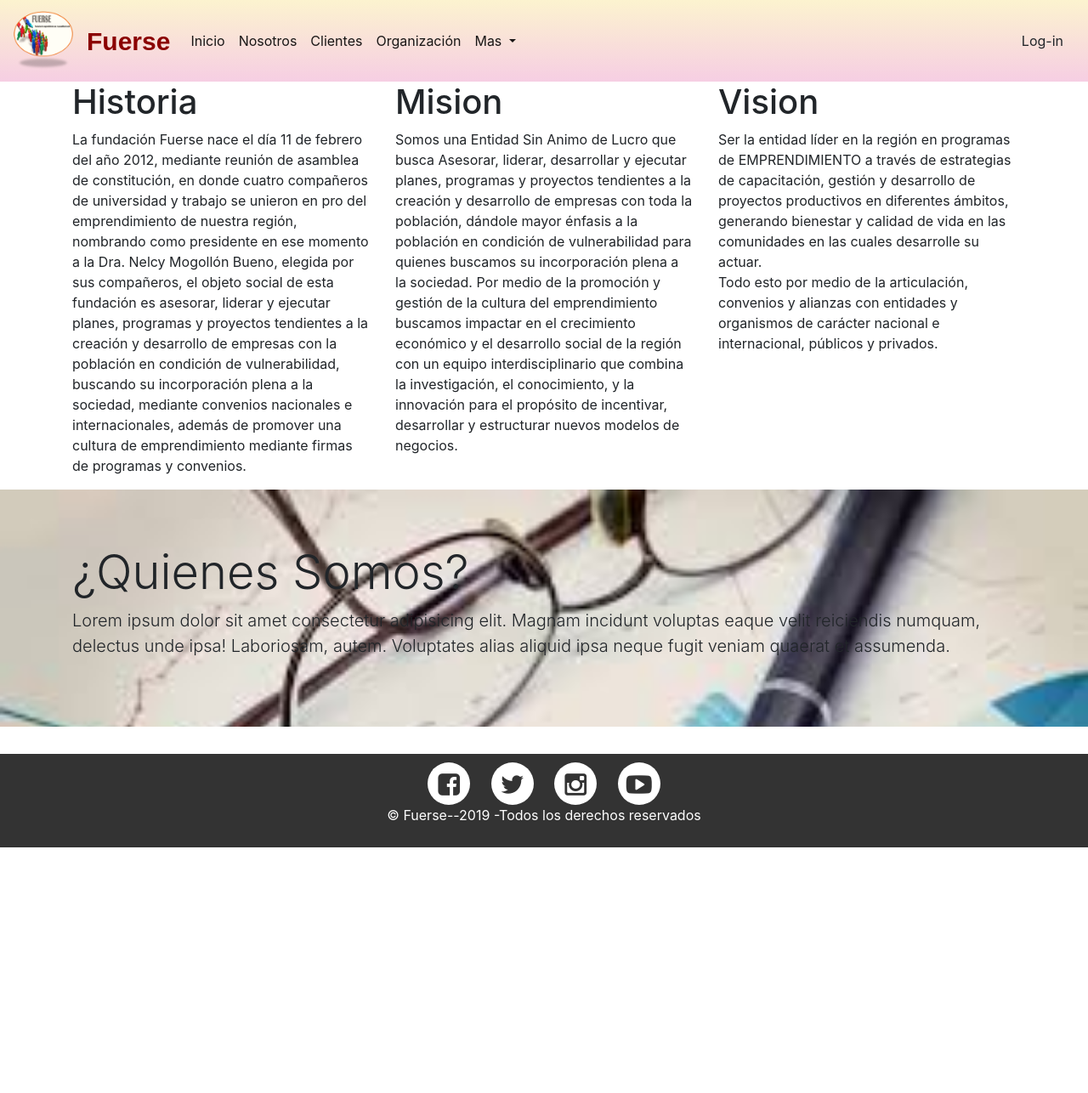
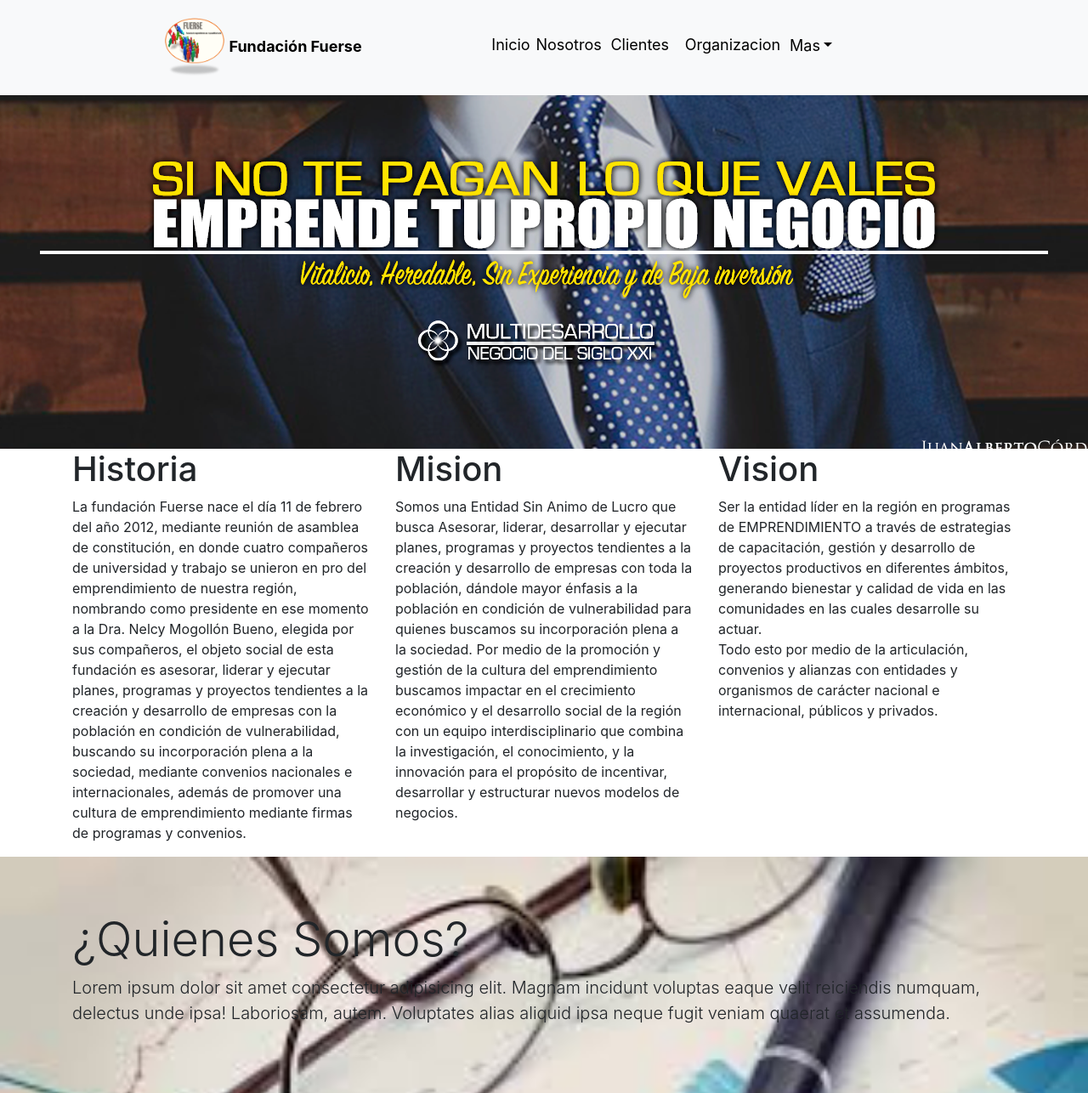
Before and after one commit to ronaldo071515/website, a PHP site: page / in a window 1280 px wide. Shown: the top 1286 px of the page at 85% size. Before the commit the page ends 997 px from the top, so only its background shows below. Run offline with PHP 8.4, Linux system fonts and the light colour scheme; some libraries are stand-ins or nearby versions.

Commit message:
change in index button  viva Chavez

```diff
--- a/css/estilos.css
+++ b/css/estilos.css
@@ -7,25 +7,7 @@
     color: darkred;
 }
 
-nav {
-    background: linear-gradient(#FCF3CF , #F6CEE3 );
-}
-
-#change:hover {
-    background-color:#F5A9BC;
-}
-#button:hover {
-    background-color: darkslategray;
-    color: blanchedalmond;
-    border-radius: 4px;
-    border: 2px solid #F6CEE3;
-}
-#dropdown {
-    background: linear-gradient(#FCF3CF , #F6CEE3 );
-}
-
 /*Estilos del footer*/
-
 .footer {
     background: #333;
 	color: #fff;
@@ -52,3 +34,52 @@
     background-image: url("../img/finanzas.jpg");
     background-size: cover;
 }
+
+/*Estilos par el menu*/
+#navbar {
+    background-color: #f1f1f1;
+    padding: 20px 5px;
+    transition: 0.2s;
+    position: fixed;
+    width: 100%;
+    top: 0;
+    z-index: 99;
+  }
+  #navbar a {
+    float: left;
+    color: black;
+    text-align: center;
+    padding: 1px;
+    text-decoration: none;
+    font-size: 18px;
+    line-height: 15px;
+    border-radius: 4px;
+    margin-left:15%;
+  }
+  #navbarNav{
+      margin-left:10%;
+  }
+
+  .bg {
+    margin-top:26px;
+    background: url('../img/empre.jpg') no-repeat center center;
+    position: fixed;
+    width: 100%;
+    height: 550px; /*same height as jumbotron */
+    top:0;
+    left:0;
+    z-index: -1;
+  }
+  .jumbotron1 {
+    height: 400px;
+    color: white;
+    text-shadow: #444 0 1px 1px;
+    background:transparent;
+  }
+  /*modo responsive para celular */
+  @media screen and (max-width: 800px){
+    /*desaparesco el logo poque ocupa mucho espacio*/
+    #logoindex{
+        display:none;
+    }
+ }
--- a/includes/header.php
+++ b/includes/header.php
@@ -11,46 +11,78 @@
     <script src="https://kit.fontawesome.com/a3a8d3af24.js"></script>
     <title>Fundacion Fuerse</title>
 
-<header class="header">
-<nav class="navbar navbar-expand-lg navbar-light bg-light">
-  <a class="navbar-brand" href="#">
-      <img src="./img/logofuerse.PNG" width="70" height="70" class="d-inline-block align-top" alt="">
-  </a>
-  <Strong class="navbar-brand" href="#" id="textos">Fuerse</Strong>
-  <button class="navbar-toggler" type="button" data-toggle="collapse" data-target="#navbarSupportedContent" aria-controls="navbarSupportedContent" aria-expanded="false" aria-label="Toggle navigation">
+
+</head>
+<nav class="navbar navbar-expand-lg navbar-light bg-light" id="navbar">
+  <a class="navbar-brand" href="#"><img src="img/logofuerse.png"  width="70" height="70" alt="logo" id="logoindex"> <b>Fundación Fuerse</b></a>
+  <button class="navbar-toggler" type="button" data-toggle="collapse" data-target="#navbarNav" aria-controls="navbarNav" aria-expanded="false" aria-label="Toggle navigation">
     <span class="navbar-toggler-icon"></span>
   </button>
-
-  <div class="collapse navbar-collapse" id="navbarSupportedContent">
-    <ul class="navbar-nav mr-auto">
-      <li class="nav-item active" id="change">
-        <a class="nav-link" href="#">Inicio <span class="sr-only">(current)</span></a>
-      </li>
-      <li class="nav-item active" id="change">
-        <a class="nav-link" href="#">Nosotros <span class="sr-only">(current)</span></a>
-      </li>
-      <li class="nav-item active" id="change">
-        <a class="nav-link" href="#">Clientes <span class="sr-only">(current)</span></a>
-      </li>
-      <li class="nav-item active" id="change">
-        <a class="nav-link" href="#">Organización <span class="sr-only">(current)</span></a>
-      </li>
-      <li class="nav-item active dropdown" id="change">
-        <a class="nav-link dropdown-toggle" href="#" id="navbarDropdownMenuLink" role="button" data-toggle="dropdown" aria-haspopup="true" aria-expanded="false">
-          Mas
-        </a>
-        <div class="dropdown-menu" aria-labelledby="navbarDropdownMenuLink" id="dropdown">
-          <a class="dropdown-item" href="#" id="change">Servicios</a>
-          <a class="dropdown-item" href="#" id="change">Aliados</a>
-          <a class="dropdown-item" href="#" id="change">acerca de</a>
-        </div>
+  <div class="collapse navbar-collapse" id="navbarNav">
+    <ul class="navbar-nav">
+      <li class="nav-item active"><a class="nav-link" href="#">Inicio <span class="sr-only">(current)</span></a></li>
+      <li class="nav-item"><a class="nav-link" href="#">Nosotros</a></li>
+      <li class="nav-item" style="margin-left:10px"><a class="nav-link" href="#"> Clientes</a></li>
+      <li class="nav-item" style="margin-left:10px"><a class="nav-link" href="#"> Organizacion</a></li>
+      <li class="nav-item" style="margin-left:10px">
+      <div class="dropdown">
+      <a href="#" style="margin-left:15px" class="btn  dropdown-toggle"  id="dropdownMenu2" data-toggle="dropdown" aria-haspopup="true" aria-expanded="false">Mas</a><br>
+      <div class="dropdown-menu" aria-labelledby="dropdownMenu2">
+      <button class="dropdown-item" type="button">Servicios</button>
+      <button class="dropdown-item" type="button">Aliados</button>
+      <button class="dropdown-item" type="button">Acerca de</button>
+    </div>
+    </div>
     </ul>
-    <form class="form-inline my-2 my-lg-0">
-      <button class="btn my-2 my-sm-0" type="submit" id="button">Log-in</button>
-    </form>
   </div>
 </nav>
-</header>
 
-</head>
+
+<!---------------- imagen del Header estatica------------------->
+<div class="bg"></div>
+<div class="jumbotron1">
+</div>
+
+
+
+
+
+
+
+
+
+
+
+
+
+
+
+
+
+
+<script>
+// Cuando el usuario se desplace hacia abajo 80 píxeles desde la parte superior del documento, cambie el tamaño del relleno de la barra de navegación y el tamaño de fuente del logotipo
+window.onscroll = function() {scrollFunction()};
+
+function scrollFunction() {
+  if (document.body.scrollTop > 10 || document.documentElement.scrollTop > 10) {
+    document.getElementById("navbar").style.padding = "5px 2px";
+    document.getElementById("logo").style.fontSize = "5px";
+  } else {
+    document.getElementById("navbar").style.padding = "20px 2px";
+    document.getElementById("logo").style.fontSize = "10px";
+  }
+}
+</script>
+<script>
+var jumboHeight = $('.jumbotron1').outerHeight();
+function parallax(){
+    var scrolled = $(window).scrollTop();
+    $('.bg').css('height', (jumboHeight-scrolled) + 'px');
+}
+
+$(window).scroll(function(e){
+    parallax();
+});
+</script>
 <body>
--- a/index.php
+++ b/index.php
@@ -1,10 +1,10 @@
 <?php include ("includes/header.php");?>
 
-<div class="jumbotrom jumbotrom-fluid">
-  <div class="container">
+<div class="jumbotrom jumbotrom" style="margin-top:10%;background-color:#fff" >
+  <div class="container" >
     <div class="row">
       <div class="col-md-4">
-      <h1>Historia</h1>
+      <h1 >Historia</h1>
         <p>La fundación Fuerse nace el día 11 de febrero del año 2012,
 mediante reunión de asamblea de constitución, en donde cuatro
 compañeros de universidad y trabajo se unieron en pro del
```
Also changed, not shown: includes/header1.php (added, +55 -0 lines), subir   archivos.txt (added, +8 -0 lines), hola.html.txt (added), img/empre.jpg (added).
